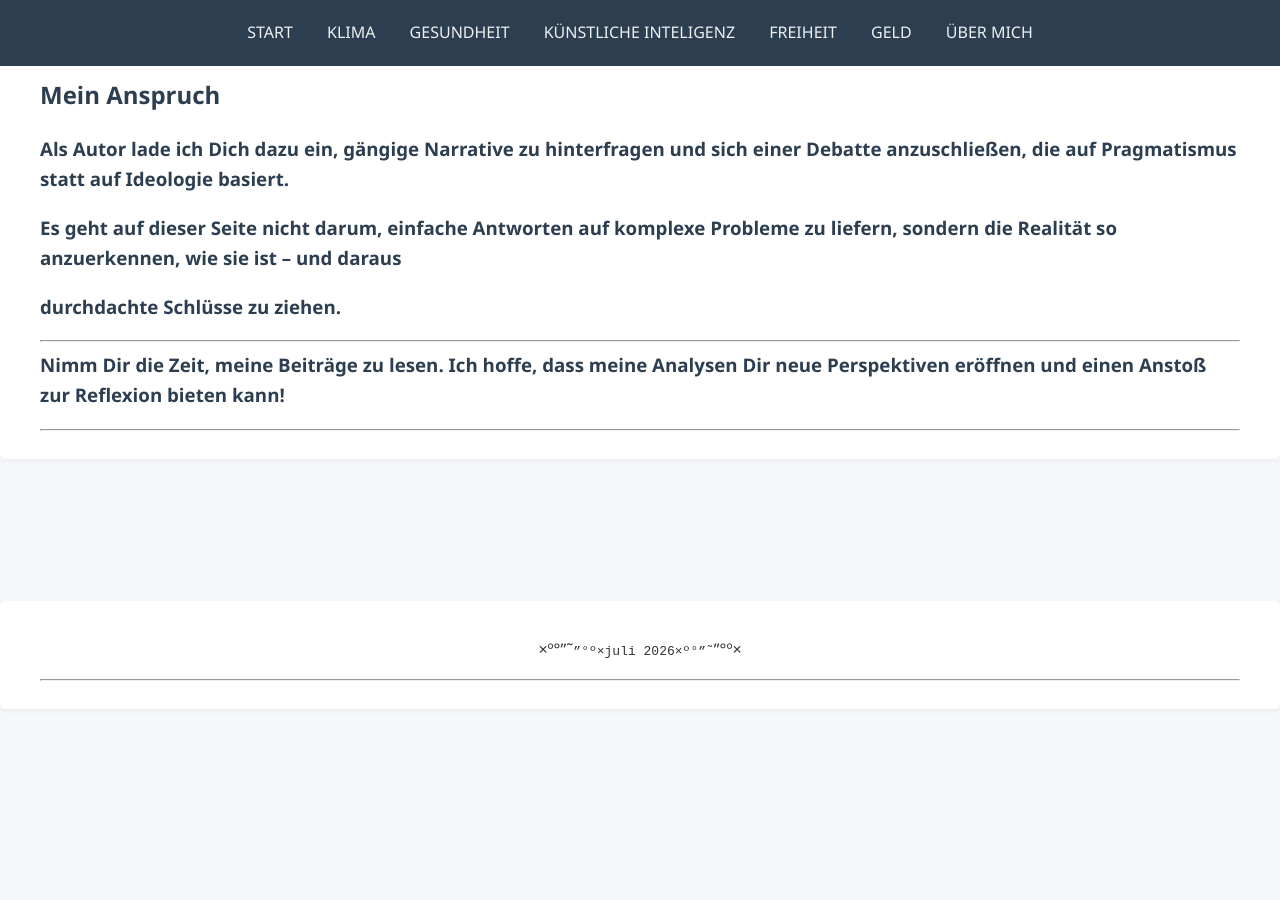
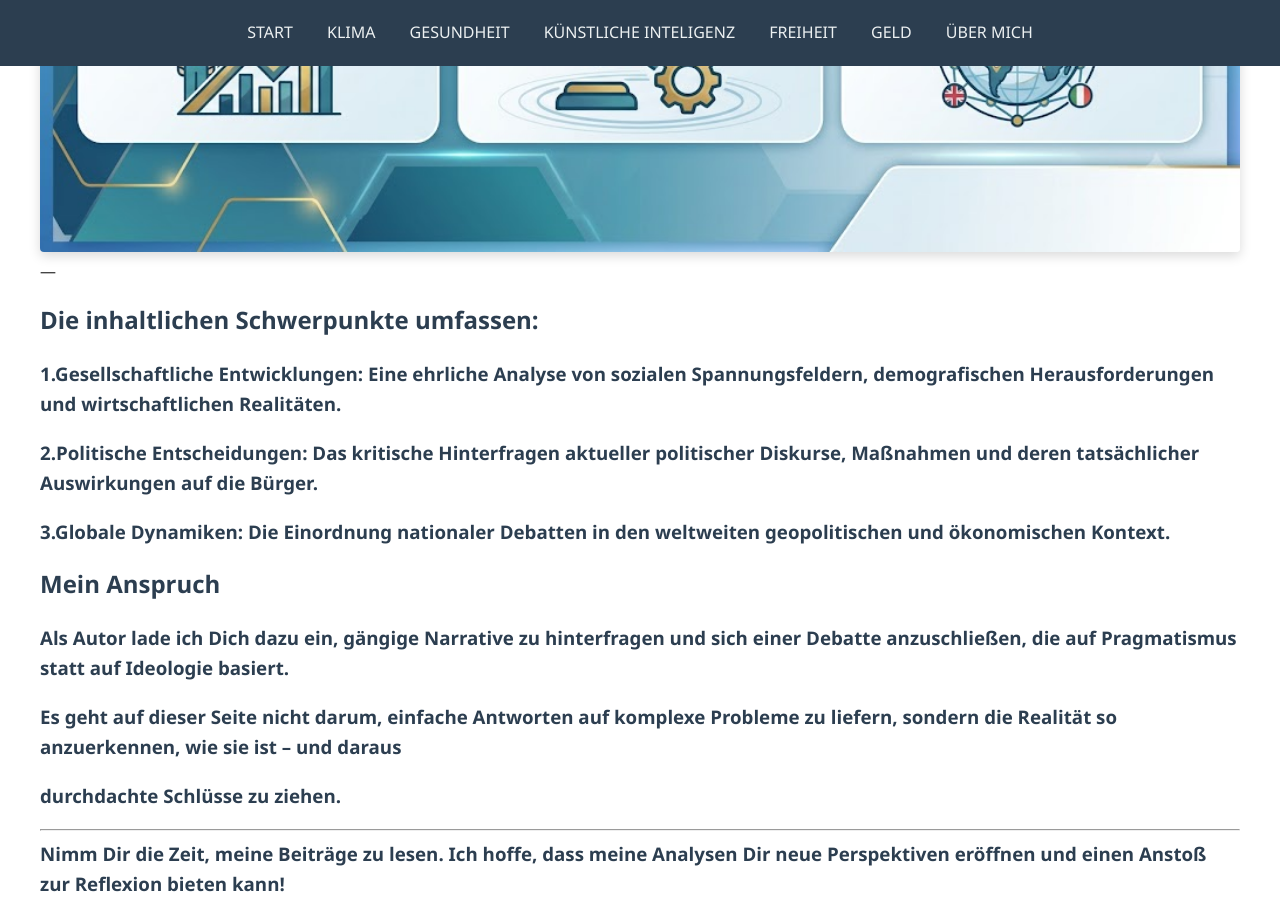
Before and after one commit to TheGermanTruth/TheGermanTruth, a Jekyll site: the page built from index.md, in a window 1280 px wide and 900 px high, scrolled down 2087 px. Built offline with Jekyll 4.4.1, drawn with Linux system fonts in a browser that asks for light colours; before the commit the page ends 2816 px from its top, so only the background shows below that.

Commit message:
Update index.md

```diff
--- a/index.md
+++ b/index.md
@@ -27,6 +27,10 @@ title: "Startseite"
 >**In der modernen, oft emotional geführten Debatte gerät eine realistische und ungeschönte Betrachtung von Problemen häufig in den Hintergrund. Genau hier setzt
 >The German Truth an. Mein Ziel ist es, den Blick wieder auf die Fakten zu lenken, auch wenn diese manchmal unbequem sind. Auf diesem Profil und der
 >dazugehörigen Webseite setze ich mich kritisch, sachlich und differenziert mit den Herausforderungen unserer Gegenwart auseinander.**
+
+---
+![Inhalt]({{ '/images/inhalt.jpg' | relative_url }}){: .shadow-img width="100%"}
+---
 
 ## Die inhaltlichen Schwerpunkte umfassen:
 
```
